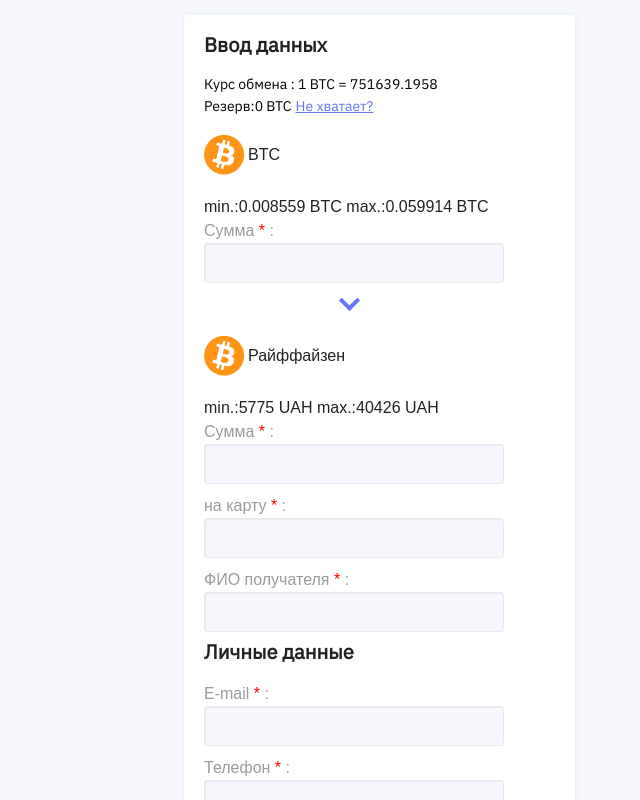
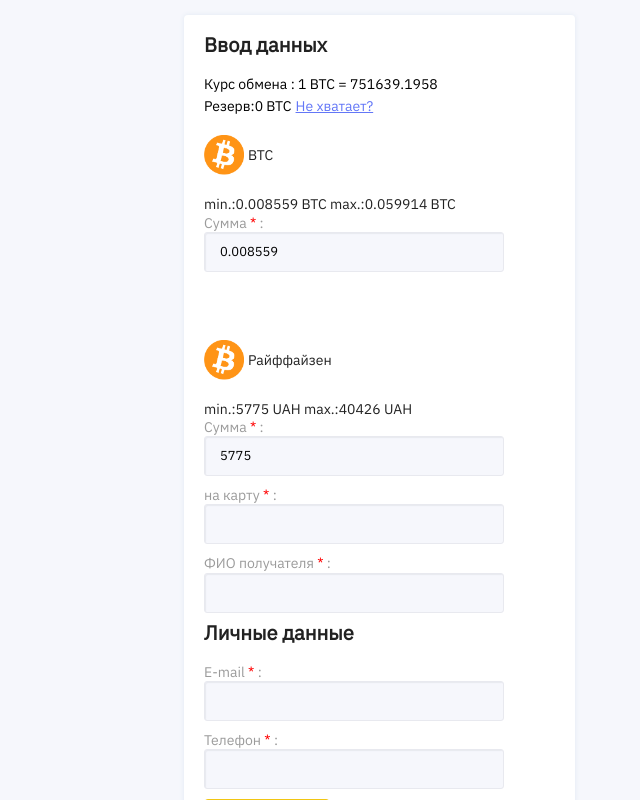
Before and after one commit to Danil112227/Express_Money, a Vue app in the folder express_money/: page /#/ in a window 1280 px wide. Shown: the part 1140-1940 px from the top of the page, without its empty margins (640-1280 px from the left). Built offline with nearby package versions, Linux system fonts and the light colour scheme.

Commit message:
дополнил конвертор

```diff
--- a/express_money/src/components/ExchangeBlock.vue
+++ b/express_money/src/components/ExchangeBlock.vue
@@ -43,6 +43,7 @@
             <AppInput
               title="Сумма"
               @input="onCurrencyInput"
+              :value="resultCurrencyExchange"
             />
             <div class="arrow d-flex justify-center pb-7">
               <div class="arrow__bottom" />
@@ -57,7 +58,7 @@
             <AppInput
               title="Сумма"
               @input="onBankInput"
-              :value="resultExchange"
+              :value="resultBankExchange"
             />
             <AppInput
               title="на карту"
@@ -256,6 +257,10 @@
         border-left: 3px solid #f1c613;
     }
 
+    .bank__exchange {
+      font: 14px/1.3em 'IBM Plex Sans', sans-serif;
+    }
+
     .list__title {
         font: 600 20px/20px 'IBM Plex Sans', sans-serif !important;
 
@@ -277,11 +282,7 @@
     }
 
     .arrow__bottom {
-      width: 15px;
-      height: 15px;
-      border-top: 4px solid #6377F7;
-      border-right: 4px solid #6377F7;
-      margin-right: 60px;
-      transform: rotate(135deg);
+      background: url(@/assets/b_arr.png) no-repeat center top;
+      padding: 30px 0 0 0;
   }
 </style>
```
